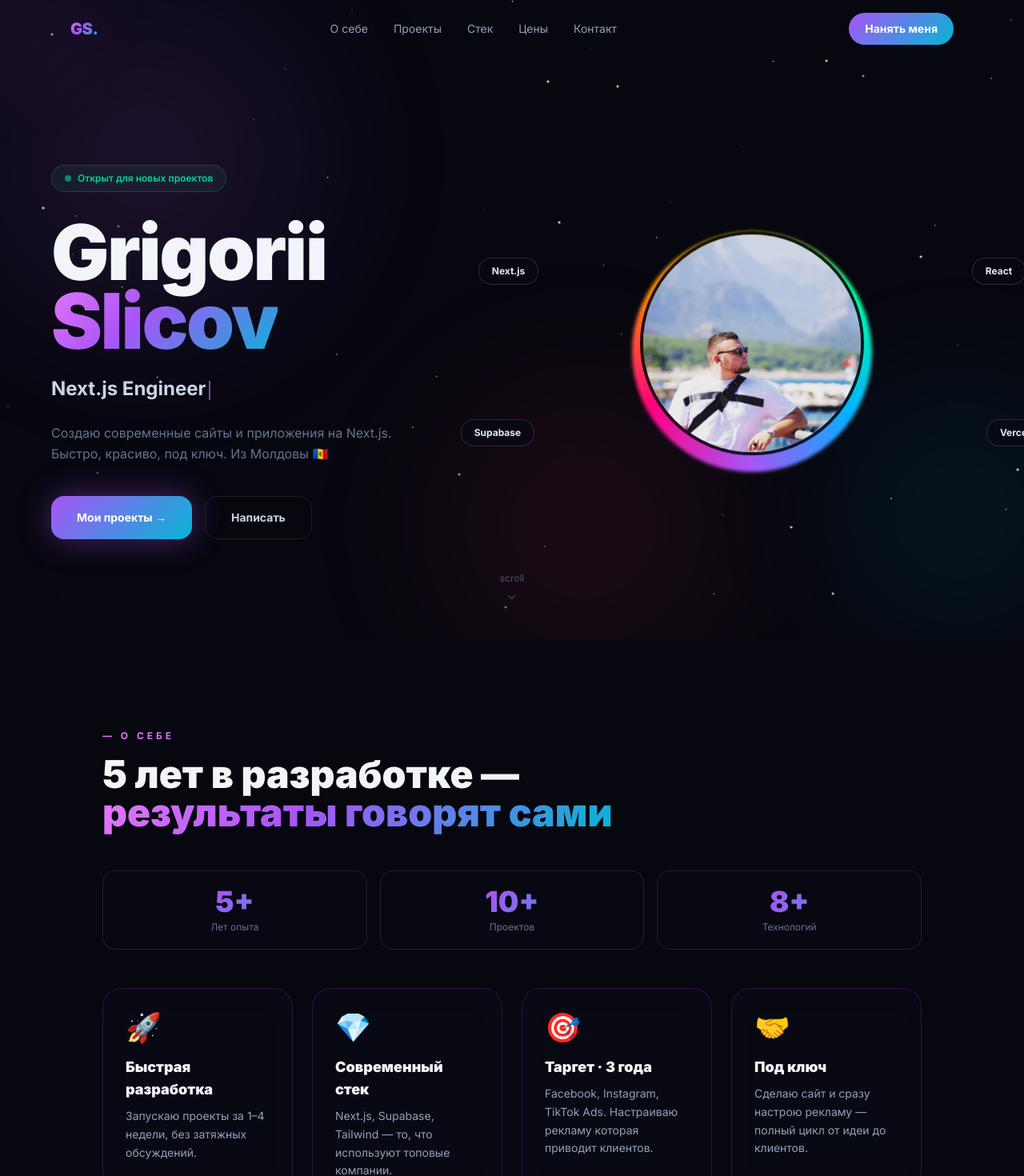
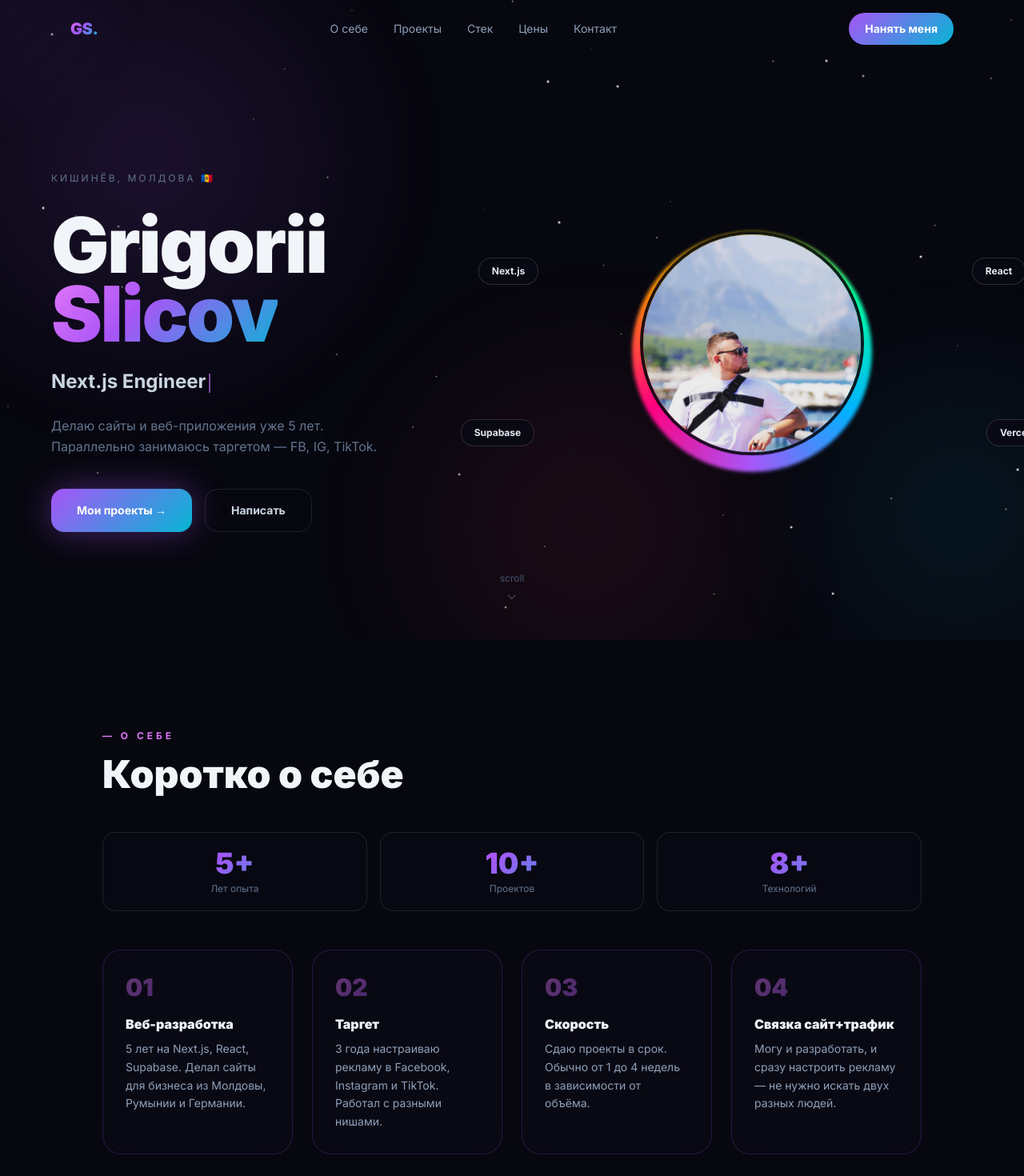
Before and after one commit to boomerang1312/portfolio, a Next.js app: page / in a window 1280 px wide. Shown: the top 1470 px of the page at 80% size. Built offline with nearby package versions, Linux system fonts and the light colour scheme.

Commit message:
Remove AI-ish patterns: human tone, numbered cards, real descriptions

```diff
--- a/app/page.tsx
+++ b/app/page.tsx
@@ -24,9 +24,9 @@ const STACK = [
 ];
 
 const PRICES = [
-  { name:"Лендинг",    price:"250–500 €",  desc:"Одностраничный промо-сайт",   items:["Адаптивный дизайн","Форма обратной связи","Оптимизация скорости","Деплой на Vercel"],  c:"#a855f7" },
-  { name:"Сайт",       price:"600–1200 €", desc:"Многостраничный бизнес-сайт", items:["До 6 страниц","База данных Supabase","Несколько языков","Деплой + домен"],             c:"#06b6d4", hot:true },
-  { name:"Приложение", price:"от 2000 €",  desc:"Полноценное веб-приложение",  items:["Авторизация","Личный кабинет","API интеграции","Поддержка 1 месяц"],                    c:"#f43f5e" },
+  { name:"Лендинг",    price:"250–500 €",  desc:"Один экран или несколько блоков — визитка, промо, презентация услуг",   items:["Мобильная версия","Форма заявки","Быстрая загрузка","Размещение в интернете"],  c:"#a855f7" },
+  { name:"Сайт",       price:"600–1200 €", desc:"Несколько страниц, своя база данных, всё что нужно реальному бизнесу",  items:["До 6 страниц","База данных","Поддержка 2 языков","Домен + хостинг"],             c:"#06b6d4", hot:true },
+  { name:"Платформа",  price:"от 2000 €",  desc:"Кабинеты, роли, платежи — когда нужно что-то серьёзное",               items:["Личные кабинеты","Приём оплат","Интеграции с сервисами","Месяц поддержки"],      c:"#f43f5e" },
 ];
 
 /* ─── Particle intro ────────────────────────────────────────── */
@@ -497,11 +497,7 @@ export default function Portfolio() {
 
           {/* Left */}
           <div className="slide-up">
-            <div className="inline-flex items-center gap-2 px-4 py-2 rounded-full text-xs font-semibold mb-8 text-emerald-400"
-              style={{ background: "rgba(52,211,153,0.08)", border: "1px solid rgba(52,211,153,0.2)" }}>
-              <span className="w-2 h-2 rounded-full bg-emerald-400 animate-pulse inline-block" />
-              Открыт для новых проектов
-            </div>
+            <p className="text-slate-500 text-xs uppercase tracking-[3px] mb-8">Кишинёв, Молдова 🇲🇩</p>
 
             <h1 className="font-black leading-[0.9] tracking-tight mb-6" style={{ fontSize: "clamp(52px,9vw,96px)" }}>
               Grigorii<br />
@@ -516,8 +512,8 @@ export default function Portfolio() {
             </div>
 
             <p className="text-slate-500 text-base leading-relaxed mb-10 max-w-md">
-              Создаю современные сайты и приложения на Next.js.<br />
-              Быстро, красиво, под ключ. Из Молдовы 🇲🇩
+              Делаю сайты и веб-приложения уже 5 лет.<br />
+              Параллельно занимаюсь таргетом — FB, IG, TikTok.
             </p>
 
             <div className="flex flex-wrap gap-4">
@@ -571,8 +567,7 @@ export default function Portfolio() {
           <Reveal>
             <p className="text-xs font-bold uppercase tracking-[4px] mb-4 g-text">— О себе</p>
             <h2 className="text-4xl md:text-5xl font-black mb-12">
-              5 лет в разработке —<br />
-              <span className="g-text">результаты говорят сами</span>
+              Коротко о себе
             </h2>
           </Reveal>
 
@@ -594,15 +589,15 @@ export default function Portfolio() {
 
           <div className="grid md:grid-cols-2 lg:grid-cols-4 gap-6">
             {[
-              { icon: "🚀", title: "Быстрая разработка", desc: "Запускаю проекты за 1–4 недели, без затяжных обсуждений." },
-              { icon: "💎", title: "Современный стек",   desc: "Next.js, Supabase, Tailwind — то, что используют топовые компании." },
-              { icon: "🎯", title: "Таргет · 3 года",    desc: "Facebook, Instagram, TikTok Ads. Настраиваю рекламу которая приводит клиентов." },
-              { icon: "🤝", title: "Под ключ",           desc: "Сделаю сайт и сразу настрою рекламу — полный цикл от идеи до клиентов." },
+              { num: "01", title: "Веб-разработка",  desc: "5 лет на Next.js, React, Supabase. Делал сайты для бизнеса из Молдовы, Румынии и Германии." },
+              { num: "02", title: "Таргет",           desc: "3 года настраиваю рекламу в Facebook, Instagram и TikTok. Работал с разными нишами." },
+              { num: "03", title: "Скорость",         desc: "Сдаю проекты в срок. Обычно от 1 до 4 недель в зависимости от объёма." },
+              { num: "04", title: "Связка сайт+трафик", desc: "Могу и разработать, и сразу настроить рекламу — не нужно искать двух разных людей." },
             ].map((c, i) => (
-              <Reveal key={c.title} delay={i * 0.12}>
+              <Reveal key={c.num} delay={i * 0.12}>
                 <TiltCard className="p-7 h-full">
-                  <div className="text-4xl mb-4">{c.icon}</div>
-                  <div className="font-black text-lg mb-2">{c.title}</div>
+                  <div className="text-3xl font-black mb-4 g-text opacity-40">{c.num}</div>
+                  <div className="font-black text-base mb-2">{c.title}</div>
                   <p className="text-slate-400 text-sm leading-relaxed">{c.desc}</p>
                 </TiltCard>
               </Reveal>
@@ -616,7 +611,7 @@ export default function Portfolio() {
               </div>
               <div>
                 <p className="text-slate-300 leading-relaxed mb-4">
-                  Я из Кишинёва. Занимаюсь веб-разработкой уже 5 лет — от лендингов до полноценных SaaS-платформ. Параллельно 3 года работаю таргетологом: настраиваю рекламу в Facebook, Instagram и TikTok. Помогаю бизнесу не просто сделать сайт, но и привести на него клиентов.
+                  Мне 20 лет, живу в Кишинёве. Начал с простых лендингов, сейчас делаю полноценные платформы с базами данных и авторизацией. Параллельно веду рекламу для клиентов — в основном FB и Instagram. Работаю сам, без команды — поэтому всегда на прямой связи.
                 </p>
                 <div className="flex flex-wrap gap-3">
                   <MagBtn href="tel:+37369721294"
@@ -702,7 +697,7 @@ export default function Portfolio() {
           <Reveal>
             <p className="text-xs font-bold uppercase tracking-[4px] mb-4 g-text">— Цены</p>
             <h2 className="text-4xl md:text-5xl font-black mb-3">Стоимость</h2>
-            <p className="text-slate-500 mb-16">Точная цена обсуждается индивидуально</p>
+            <p className="text-slate-500 mb-16">Это ориентир — по факту всё обсуждаем, исходя из задачи</p>
           </Reveal>
           <div className="grid md:grid-cols-3 gap-6">
             {PRICES.map(({ name, price, desc, items, c, hot }, i) => (
@@ -742,8 +737,8 @@ export default function Portfolio() {
         <div className="max-w-5xl mx-auto">
           <Reveal>
             <p className="text-xs font-bold uppercase tracking-[4px] mb-4 g-text">— Контакт</p>
-            <h2 className="text-4xl md:text-5xl font-black mb-4">Есть проект?</h2>
-            <p className="text-slate-400 mb-14 text-lg">Напиши — отвечу в течение нескольких часов.</p>
+            <h2 className="text-4xl md:text-5xl font-black mb-4">Напиши мне</h2>
+            <p className="text-slate-400 mb-14 text-lg">Расскажи что нужно — отвечу быстро, без воды.</p>
           </Reveal>
           <div className="grid md:grid-cols-2 gap-8 items-start">
             {/* Left — contacts */}
```
